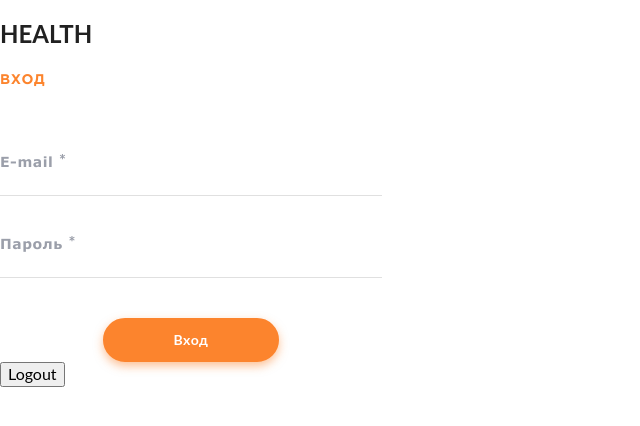
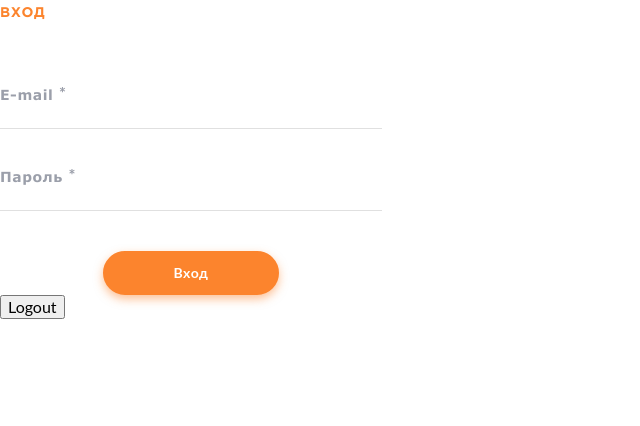
Before and after one commit to mikelp13/React_SlimMom_Health_teamproject, a React (Create React App) app: page / in a window 1280 px wide. Shown: the top 426 px of the page, without its empty margins (0-640 px from the left). Built offline with nearby package versions, Linux system fonts and the light colour scheme.

Commit message:
Начата работа над валидацией формы авторизации

```diff
--- a/package.json
+++ b/package.json
@@ -8,6 +8,7 @@
         "@testing-library/react": "^11.2.3",
         "@testing-library/user-event": "^12.6.0",
         "axios": "^0.21.1",
+        "formik": "^2.2.6",
         "modern-normalize": "^1.0.0",
         "react": "^17.0.1",
         "react-datepicker": "^3.4.1",
@@ -21,7 +22,8 @@
         "redux-devtools-extension": "^2.13.8",
         "redux-persist": "^6.0.0",
         "styled-components": "^5.2.1",
-        "web-vitals": "^0.2.4"
+        "web-vitals": "^0.2.4",
+        "yup": "^0.32.8"
     },
     "scripts": {
         "start": "react-scripts start",
--- a/src/components/App.js
+++ b/src/components/App.js
@@ -3,19 +3,19 @@ import { useDispatch, useSelector } from 'react-redux';
 import { refreshTokenOperation } from '../redux/auth/authOperations';
 import authSelectors from '../redux/auth/authSelectors';
 import AuthForm from './auth/AuthForm';
+// import Basic from './test';
 
 const App = () => {
     const dispatch = useDispatch();
     const isAuth = useSelector(authSelectors.isAuthenticated);
     useEffect(() => {
-        console.log(isAuth);
         isAuth && dispatch(refreshTokenOperation());
         // eslint-disable-next-line
     }, []);
     return (
         <div>
-            <h2>HEALTH</h2>
             <AuthForm />
+            {/* <Basic /> */}
         </div>
     );
 };
--- a/src/components/auth/AuthForm.js
+++ b/src/components/auth/AuthForm.js
@@ -1,4 +1,5 @@
 import React, { useState } from 'react';
+// import { Formik } from 'formik';
 import { useDispatch } from 'react-redux';
 import { useLocation } from 'react-router-dom';
 import {
--- /dev/null
+++ b/src/components/test.js
@@ -0,0 +1,92 @@
+// import React from 'react';
+// import * as yup from 'yup';
+// import { Formik } from 'formik';
+
+// const Basic = () => {
+//     const errorMessagesSchema = yup.object().shape({
+//         username: yup
+//             .string()
+//             .min(2, 'Минимум 2 символа!')
+//             .max(50, 'Слишком длинный!')
+//             .required('Обязательно'),
+//         email: yup
+//             .string()
+//             .min(3, 'Минимум 3 символа!')
+//             .max(50, 'Слишком длинный!')
+//             .required('Обязательно'),
+//         password: yup
+//             .string()
+//             .min(8, 'Минимум 8 символов!')
+//             .max(50, 'Слишком длинный!')
+//             .required('Обязательно'),
+//     });
+//     return (
+//         <div>
+//             <h1>Регистрация</h1>
+//             <Formik
+//                 initialValues={{ username: '', email: '', password: '' }}
+//                 validationSchema={errorMessagesSchema}
+//                 // validate={values => {
+//                 //     const errors = {};
+//                 //     if (!values.email) {
+//                 //         errors.email = 'Required';
+//                 //     } else if (
+//                 //         !/^[A-Z0-9._%+-]+@[A-Z0-9.-]+\.[A-Z]{2,}$/i.test(
+//                 //             values.email,
+//                 //         )
+//                 //     ) {
+//                 //         errors.email = 'Invalid email address';
+//                 //     }
+
+//                 //     if (!values.password) {
+//                 //         errors.password = 'Required';
+//                 //     }
+//                 //     console.log(errors);
+//                 //     return errors;
+//                 // }}
+//                 onSubmit={(values, { setSubmitting }) => {
+//                     setTimeout(() => {
+//                         alert(JSON.stringify(values, null, 2));
+//                         setSubmitting(false);
+//                     }, 400);
+//                     console.log(values);
+//                 }}
+//             >
+//                 {({
+//                     values,
+//                     errors,
+//                     touched,
+//                     handleChange,
+//                     handleBlur,
+//                     handleSubmit,
+//                     isSubmitting,
+//                     /* and other goodies */
+//                 }) => (
+//                     <form onSubmit={handleSubmit}>
+//                         <input
+//                             type="email"
+//                             name="email"
+//                             onChange={handleChange}
+//                             onBlur={handleBlur}
+//                             value={values.email}
+//                         />
+//                         {errors.email && touched.email && errors.email}
+//                         <input
+//                             type="password"
+//                             name="password"
+//                             onChange={handleChange}
+//                             onBlur={handleBlur}
+//                             value={values.password}
+//                         />
+//                         {errors.password && touched.password && errors.password}
+//                         <button type="submit" disabled={isSubmitting}>
+//                             Submit
+//                         </button>
+//                     </form>
+//                 )}
+//             </Formik>
+//         </div>
+//     );
+// };
+
+// export default Basic;
```
Also changed, not shown: 2 other files (tests, documents, lock files or other folders).
